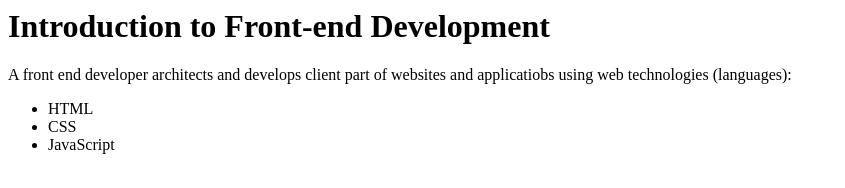
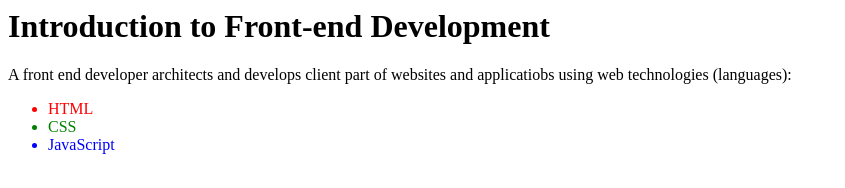
Before and after one commit to Almarogovic/front-end-development, a plain HTML site: page index.html in a window 1280 px wide. Shown: the whole page, without its empty margins (0-845 px from the left). Drawn offline with Linux system fonts and the light colour scheme.

Commit message:
Update index.html

```diff
--- a/index.html
+++ b/index.html
@@ -1,7 +1,7 @@
 <h1>Introduction to Front-end Development</h1>
 <p>A front end developer architects and develops client part of websites and applicatiobs using web technologies (languages):</p>
 <ul>
-<li style="color":red;>HTML</li>
-<li style="color":green;>CSS</li>
-<li style="color":blue;>JavaScript</li>
+<li style= "color:red;">HTML</li>
+<li style= "color:green;">CSS</li>
+<li style= "color:blue;">JavaScript</li>
 </ul>
```
